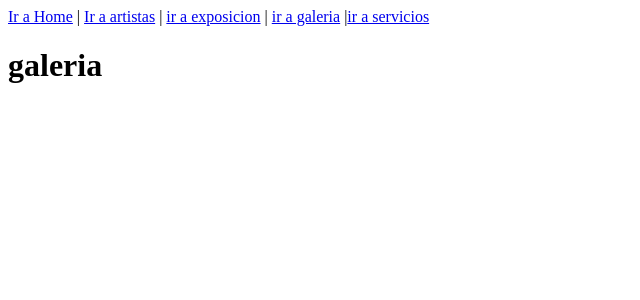
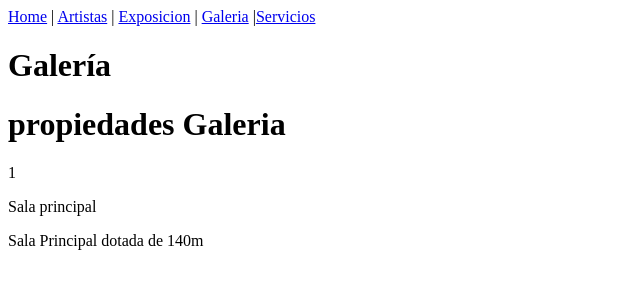
Before and after one commit to Acidlilith013/GaleriaArte, a React (Vite) app: page /galeria in a window 1280 px wide. Shown: the top 300 px of the page, without its empty margins (0-640 px from the left). Built offline with nearby package versions, Linux system fonts and the light colour scheme.

Commit message:
changes galery

```diff
--- a/src/App.jsx
+++ b/src/App.jsx
@@ -1,14 +1,14 @@
 
 import { Link, Outlet } from "react-router-dom"
+import Navbar from "./components/Navbar"
 function App() {
 
 
   return (
     <>
-     <Link to='/home'>Ir a Home</Link> | <Link to='/artistas'> Ir a artistas</Link> | <Link to= '/exposicion'>ir a exposicion</Link> | <Link to= '/galeria'>ir a galeria</Link>  |
-     <Link to= '/servicios'>ir a servicios</Link>
-     <Outlet/>
-     </>
+      <Navbar/>
+      <Outlet />
+    </>
   )
 }
 
--- /dev/null
+++ b/src/components/Navbar.jsx
@@ -0,0 +1,12 @@
+import { Link, Outlet } from "react-router-dom"
+
+function Navbar() {
+
+    return (
+        <> <Link to='/home'>Home</Link> | <Link to='/artistas'>Artistas</Link> | <Link to='/exposicion'>Exposicion</Link> | <Link to='/galeria'>Galeria</Link>  |
+            <Link to='/servicios'>Servicios</Link>
+        </>
+    )
+}
+
+export default Navbar
--- a/src/components/Room.jsx
+++ b/src/components/Room.jsx
@@ -0,0 +1,13 @@
+export default function Room({ roomProp }) {
+    const { id, name, image, description } = roomProp;
+
+    return (
+        <div>
+            <h1>propiedades Galeria</h1>
+            <p>{id}</p>
+            <p>{name}</p>
+            <p>{image}</p>
+            <p>{description}</p>
+        </div>
+    )
+}
--- a/src/main.jsx
+++ b/src/main.jsx
@@ -16,7 +16,7 @@ const router = createBrowserRouter([
     element: <App />,
     children: [
       {
-        path: '/Home',
+        path: '/home',
         element: <Home/>
       },
       {
--- a/src/pages/Exposicion.jsx
+++ b/src/pages/Exposicion.jsx
@@ -1,4 +1,5 @@
 import Picture from "../components/Picture"
+
 function Exposicion() {
     return (
         <div>
--- a/src/pages/Galeria.jsx
+++ b/src/pages/Galeria.jsx
@@ -1,7 +1,16 @@
+import Room from "../components/Room"
+
 function Galeria () {
+    const galeryexample = {
+        id: 1,
+        name: "Sala principal",
+        image: "",
+        description: "Sala Principal dotada de 140m"
+    }
     return(
         <div>
-            <h1>galeria</h1>
+            <h1>Galería</h1>
+            <Room roomProp={galeryexample}/>
         </div>
     )
 }
```
Also changed, not shown: src/components/Footer.jsx (added).
